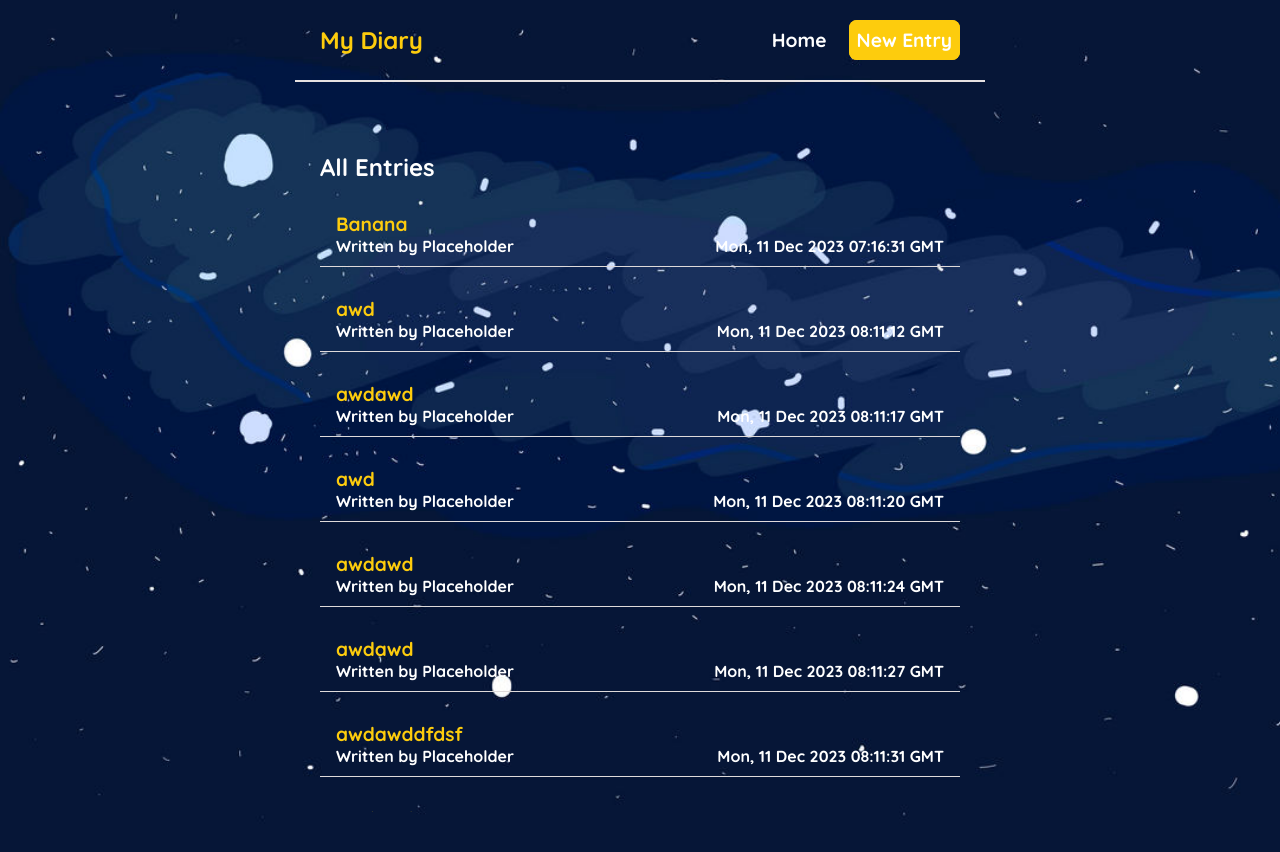
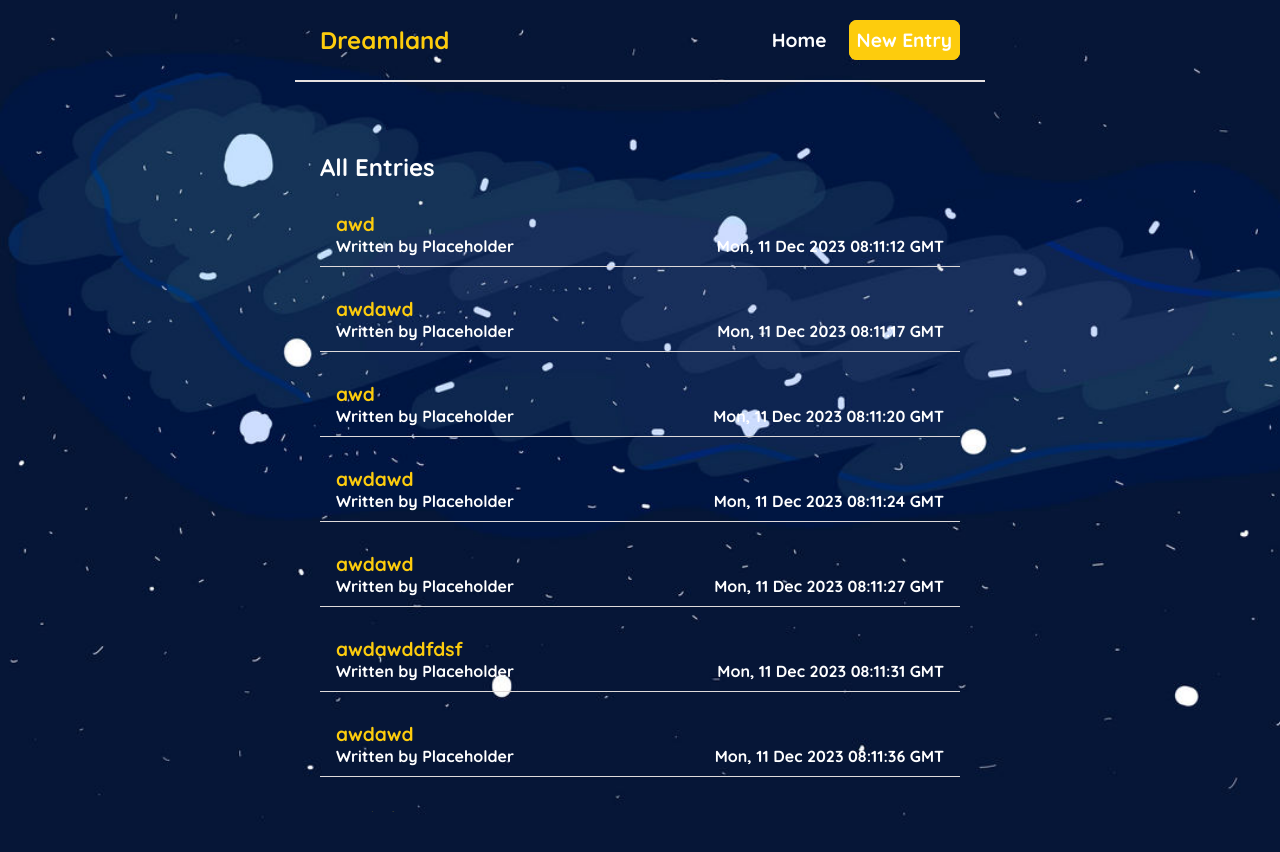
Before and after one commit to denisbodurov/blog-app, a React (Vite) app: page / in a window 1280 px wide. Built offline with nearby package versions, Linux system fonts and the light colour scheme; data requests are answered from the project's data file.

Commit message:
Changed My Diary to Dreamland

```diff
--- a/data/db.json
+++ b/data/db.json
@@ -1,12 +1,5 @@
 {
   "entries": [
-    {
-      "title": "Banana",
-      "body": "Bingus",
-      "author": "Placeholder",
-      "date": "Mon, 11 Dec 2023 07:16:31 GMT",
-      "id": 1
-    },
     {
       "title": "awd",
       "body": "awd",
--- a/src/App.tsx
+++ b/src/App.tsx
@@ -10,7 +10,7 @@ function App() {
   return (
     <Router>
       <div className="App">
-        <Navbar title="My Diary"/>
+        <Navbar title="Dreamland"/>
         <div className="content">
           <Routes>
             <Route path="/" element={<Home/>}/>
```
